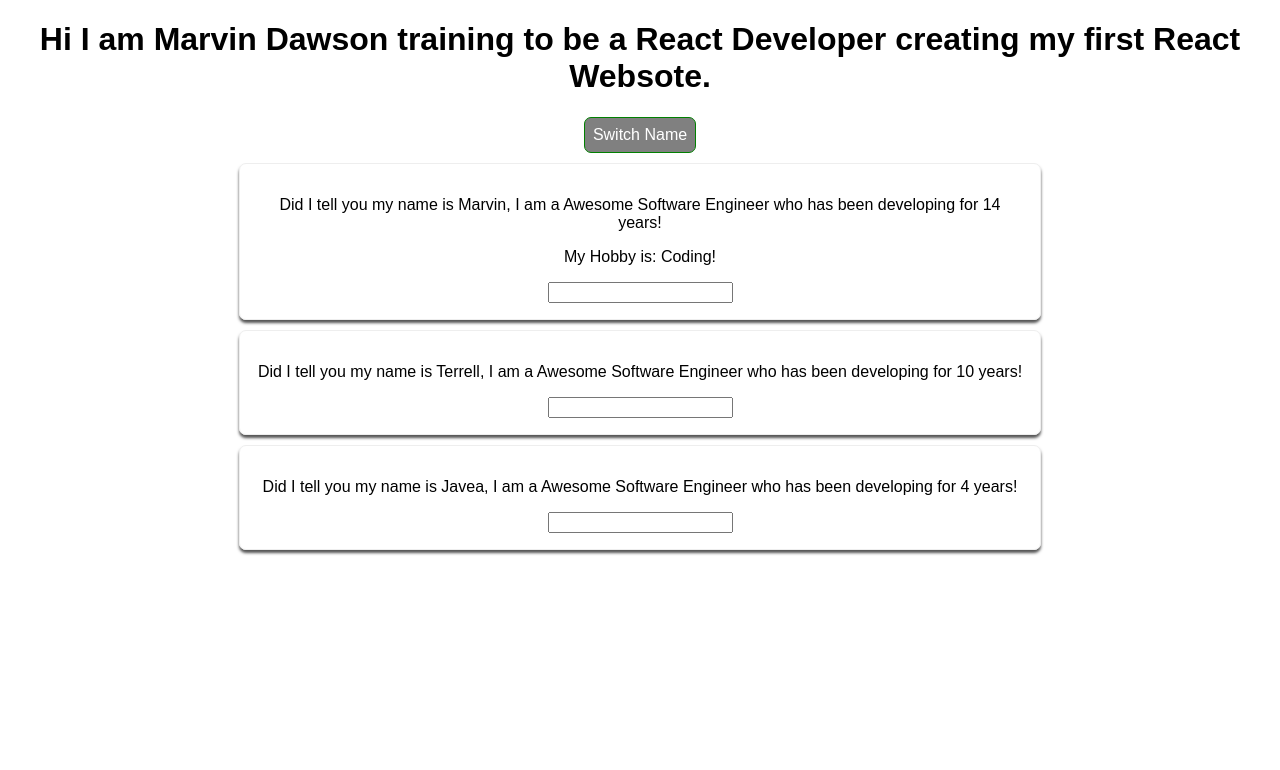
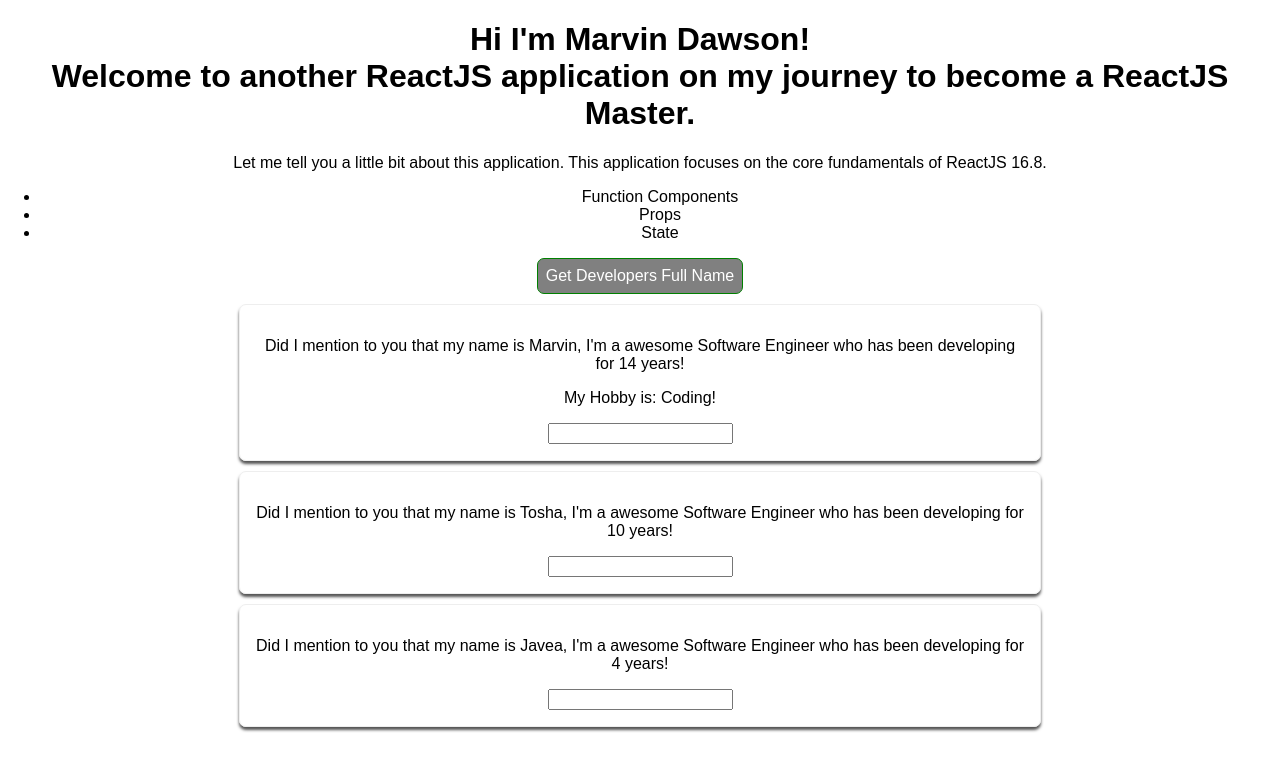
Before and after one commit to marvtdawson/react-basics-state-and-props, a React (Create React App) app: page / in a window 1280 px wide. Shown: the top 770 px of the page. Built offline with nearby package versions, Linux system fonts and the light colour scheme.

Commit message:
changed button value and added new mock data text

```diff
--- a/package.json
+++ b/package.json
@@ -3,6 +3,7 @@
   "version": "0.1.0",
   "private": true,
   "dependencies": {
+    "express": "^4.16.3",
     "react": "^16.3.2",
     "react-dom": "^16.3.2",
     "react-scripts": "1.1.4"
--- a/src/App.js
+++ b/src/App.js
@@ -7,7 +7,7 @@ class App extends Component {
     state = {
         persons: [
             {name: 'Marvin', years: 14},
-            {name: 'Terrell', years: 10},
+            {name: 'Tosha', years: 10},
             {name: 'Javea', years: 4}
         ],
         otherState: 'Some other Value'
@@ -16,11 +16,11 @@ class App extends Component {
     switchNameHandler = () => {
         //console.log('Button Was Clicked!');
         // DON'T DO THIS: this.state.persons[0].name = "Marvin Dawson";
-        this.setState({
+        this.setState({  // this set state over rides the original state
             persons: [
                 {name: 'Marvin Dawson', years: 15},
-                {name: 'Terrell Dawson', years: 12},
-                {name: 'Javea Dawson', years: 6}
+                {name: 'LaTosha McMichaels', years: 10},
+                {name: 'Javea Linton', years: 6}
             ]
         })
     };
@@ -29,8 +29,8 @@ class App extends Component {
         this.setState ({
             persons: [
                 {name: 'Milky D', years: 20},
-                {name: event.target.value, years: 100},
-                {name: 'Obi Wan', years: 60},
+                {name: event.target.value, years: 14},
+                {name: 'Obi Wan', years: 1000},
             ]
         })
     };
@@ -48,10 +48,23 @@ class App extends Component {
 
     return (
       <div className="App">
-        <h1>Hi I am Marvin Dawson training to be a  React Developer creating my first React Websote.</h1>
+        <h1>Hi I'm Marvin Dawson!<br />
+        Welcome to another ReactJS application on my journey to become a ReactJS Master.</h1>
+          <div>
+              Let me tell you a little bit about this application.
+              This application focuses on the core fundamentals of ReactJS 16.8.
+                <ul>
+                    <li>Function Components</li>
+                    <li>Props</li>
+                    <li>State</li>
+                </ul>
+          </div>
+          <div>
               <button
                 style={style}
-              onClick={this.switchNameHandler}>Switch Name</button>
+                  onClick={this.switchNameHandler}>
+                  Get Developers Full Name
+              </button>
               <Person
                   name={this.state.persons[0].name}
                   years={this.state.persons[0].years}
@@ -63,6 +76,7 @@ class App extends Component {
                   name={this.state.persons[2].name}
                   years={this.state.persons[2].years}/>
           </div>
+      </div>
     );
   }
 }
--- a/src/Person/Person.js
+++ b/src/Person/Person.js
@@ -5,7 +5,8 @@ const person = (props) => {
   return (
       <div className="Person">
         <p onClick={props.click}>
-            Did I tell you my name is {props.name}, I am a Awesome Software Engineer who has been developing for {props.years} years!
+            Did I mention to you that my name is {props.name},
+            I'm a awesome Software Engineer who has been developing for {props.years} years!
         </p>
           <p>
               {props.children}
```
Also changed, not shown: 1 other file (tests, documents, lock files or other folders). Lines whose indentation alone changed are shown as unchanged.
